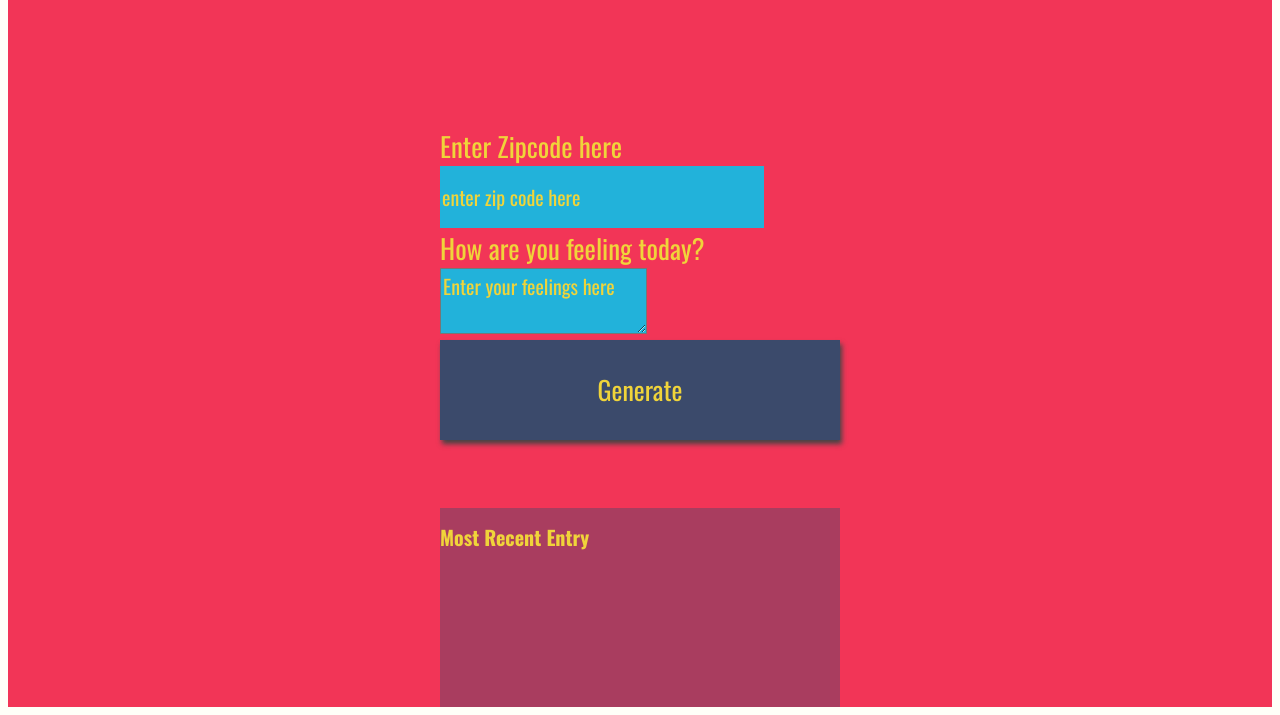
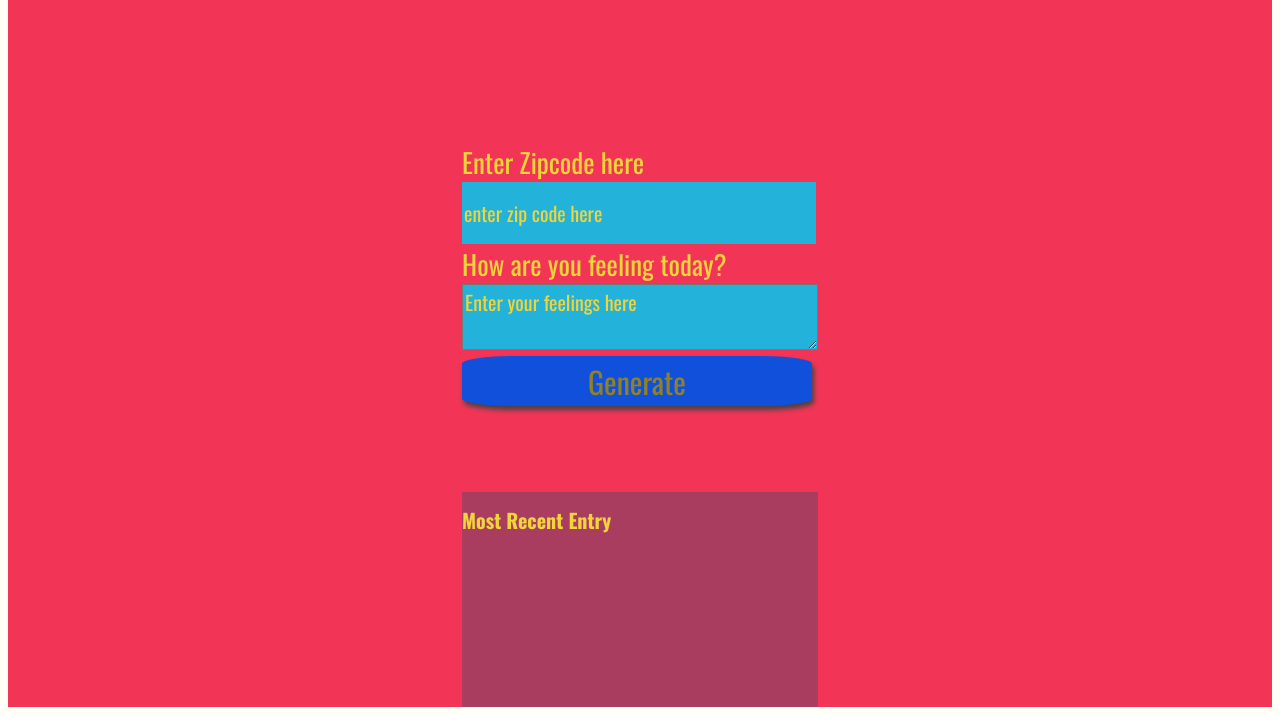
Before and after one commit to mohamedelsherif1997/Weather-Journal-App-Elsherif, a plain HTML site: page website/index.html in a window 1280 px wide. Shown: the part 101-816 px from the top of the page. Drawn offline with nearby package versions, Linux system fonts and the light colour scheme; a web font is replaced by a local one.

Commit message:
commit of README.md file and some small changes in whole project like style.css , index.html and app.js

```diff
--- a/website/app.js
+++ b/website/app.js
@@ -1,7 +1,7 @@
 
 // Create a new date instance dynamically with JS
 let d = new Date();
-let newDate = d.getMonth()+'.'+ d.getDate()+'.'+ d.getFullYear();
+let newDate = (1 + d.getMonth())+'-'+ d.getDate()+'-'+ d.getFullYear();
 
 // The API key
 let api = "f1ea40ec32a22469761a7d0a94a3ca9c";
@@ -22,7 +22,7 @@ async function generateLink (){
             getData(link).then(function(data){
                 postData('/addData',
                     {
-                        date: d,
+                        date: newDate,
                         temp: data.main.temp,
                         feelings: feelingValue
                     })
--- a/website/index.html
+++ b/website/index.html
@@ -15,11 +15,11 @@
       <div class="form">
         <div class ="holder zip">
           <label for="zip">Enter Zipcode here</label>
-          <input type="text" id="zip" placeholder="enter zip code here" maxlength="10" required ="">
+          <input type="text" id="zip" placeholder="enter zip code here" maxlength="10">
         </div>
         <div class ="holder feel">
           <label for="feelings">How are you feeling today?</label>
-          <textarea class= "myInput" id="feelings" placeholder="Enter your feelings here" maxlength="30" required=""></textarea>
+          <textarea class= "myInput" id="feelings" placeholder="Enter your feelings here"></textarea>
           <button id="generate" type = "submit"> Generate </button>
         </div>
       </div>
--- a/website/style.css
+++ b/website/style.css
@@ -27,9 +27,6 @@ display: block;
     position: relative;
     width: 100%;
 }
-.feel {
-    display: block;
-}
 #generate {
     display: block;
 }
@@ -42,28 +39,7 @@ display: block;
     font-size: 20px;
 }
 
-#entryHolder{
 
-}
-
-#date{
-
-}
-
-#temp{
-
-}
-
-#content{
-
-}
-
-.headline {
-
-}
-.title{
-
-}
 
 /*  Basic Styling To Override Default For Basic HTML Elements */
 label{
@@ -74,7 +50,7 @@ label{
 input{
     display:block;
     height: 60px;
-    width: 320px;
+    width: 350px;
     background:#22b2da;
     color: #f0d43a;
     font-size: 20px;
@@ -83,13 +59,14 @@ input{
 }
 
 button{
-    width: 400px;
-    height: 100px;
-    background: #3b4a6b;
-    color: #f0d43a;
-    font-size: 26px;
+    width: 350px;
+    height: 50px;
+    background: #1050da;
+    color: #928123;
+    font-size: 30px;
     font-family: 'Oswald', sans-serif;
-    border: none;
+    border: 0ch;
+    border-radius: 15%;
     box-shadow: 2px 4px 5px #444;
 }
 h1{
@@ -101,6 +78,7 @@ textarea{
     color: #f0d43a;
     font-size: 20px;
     font-family: 'Oswald', sans-serif;
+    width: 350px;
 }
 /* Reset style for HTML element on active to have no border*/
 input:focus,
```
Also changed, not shown: 1 other file.
